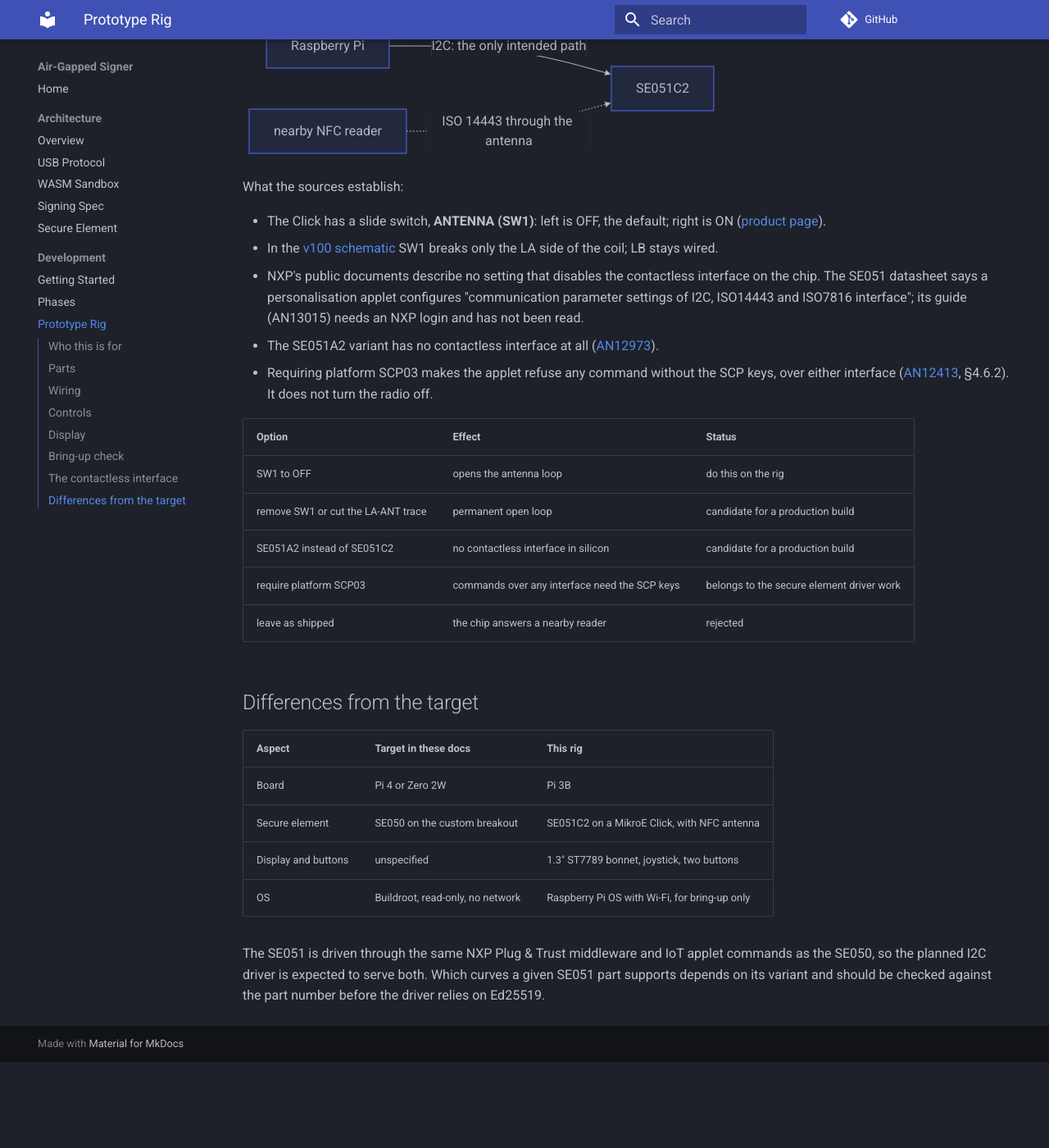
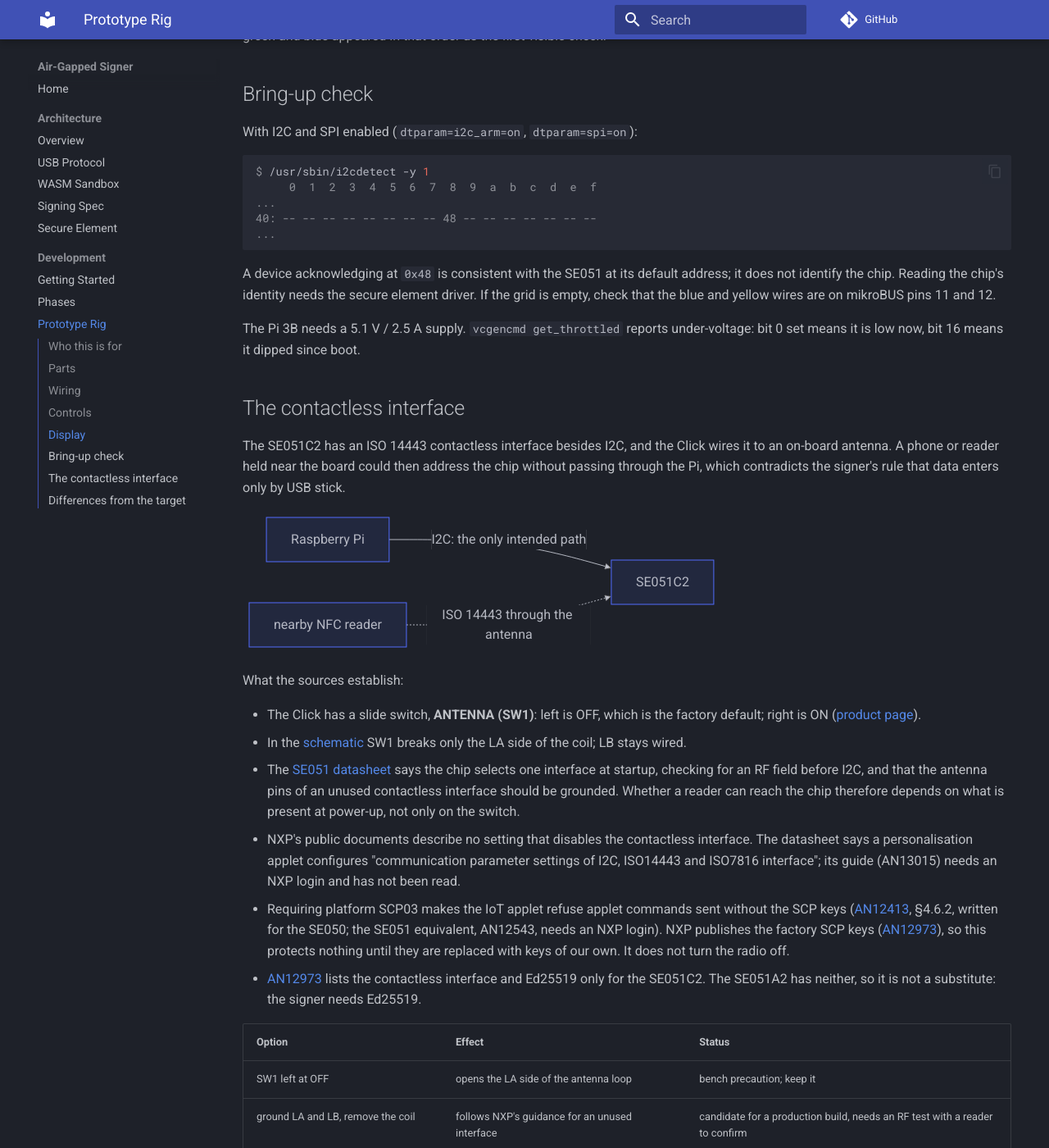
Before and after one commit to paolino/air-gap-signer, an MkDocs documentation site: the page built from docs/dev/prototype-rig.md, in a window 1280 px wide and 1400 px high, scrolled down 2999 px. Shown: the whole window at 82% size. Built offline with MkDocs 1.6.1 and Material for MkDocs 9.7.7, drawn with Linux system fonts in a browser that asks for light colours; comment, search, counter and statistics services are not loaded; before the commit the page ends 4294 px from its top, so only the background shows below that; some of the changed text lies outside the part shown.

Commit message:
docs: correct prototype rig claims after review
SE051A2 lacks Ed25519; antenna switch ships OFF and the chip selects its interface at startup; SCP03 scope and published factory keys; framebuffer found by name; mikroBUS pin numbers; narrowed bring-up claim; home page names the SE050.

````diff
--- a/docs/dev/prototype-rig.md
+++ b/docs/dev/prototype-rig.md
@@ -2,10 +2,12 @@
 
 ## Who this is for
 
-A developer who wants to run the signer on real hardware before the
-production board exists. With this rig on the bench they can see the
-secure element answer on I2C, draw on the screen and read every button —
-the three things the Raspberry Pi HAL has to drive.
+A developer who wants to bring up the signer's peripherals on real
+hardware before the production board exists. With this rig on the bench
+they can see the secure element respond on I2C, draw on the screen and
+read every control — the three peripherals the Raspberry Pi HAL has to
+drive. The HAL itself (`signer-pi`) is not written yet; everything below
+is exercised from the Linux command line.
 
 The rig is built from off-the-shelf boards. It is not the production
 device: it differs from the target in the ways listed under
@@ -15,11 +17,14 @@ device: it differs from the target in the ways listed under
 
 | Part | What it provides |
 |---|---|
-| Raspberry Pi 3 Model B V1.2 | 64-bit host (BCM2837), runs the same `aarch64` binaries as a Pi 4 or Zero 2W |
-| [MikroE SE051 Plug&Trust Click](https://www.mikroe.com/se051-plugtrust-click) | NXP SE051C2 secure element on I2C, address `0x48` |
+| Raspberry Pi 3 Model B V1.2 | 64-bit host (BCM2837); with a 64-bit OS it runs the same `aarch64` binaries as a Pi 4 or Zero 2W |
+| [MikroE SE051 Plug&Trust Click](https://www.mikroe.com/se051-plugtrust-click) | NXP SE051C2 secure element on I2C, address `0x48` (NXP's default) |
 | [Adafruit 1.3" TFT Bonnet](https://www.adafruit.com/product/4506) | 240×240 ST7789 display on SPI, five-way joystick, two buttons, STEMMA QT I2C port |
-| STEMMA QT to female jumper cable | carries 3V3, GND, SDA and SCL from the bonnet to the Click |
+| [STEMMA QT to female jumper cable](https://www.adafruit.com/product/4397) | carries 3V3, GND, SDA and SCL from the bonnet to the Click |
 | microSD card | boot medium |
+
+Tested with Raspberry Pi OS Lite 64-bit (Debian 13 "trixie", image of
+2026-10-06), kernel `6.18.50+rpt-rpi-v8`.
 
 ## Wiring
 
@@ -44,21 +49,28 @@ flowchart LR
         Ant["NFC antenna"]
     end
     SPI0 -- "pixels; DC on GPIO 25, backlight on GPIO 26" --> LCD
-    Keys -- "active low, internal pull-ups" --> GPIO
+    Keys -- "active low" --> GPIO
     I2C1 -- "through the header" --> QT
     QT -- "red 3V3, black GND, blue SDA, yellow SCL" --> SE
     Ant -. "slide switch SW1, keep OFF" .- SE
 ```
 
-The cable colours follow the STEMMA QT convention. On the Click, SDA and
-SCL are on the lower mikroBUS row, 3V3 on the upper row; GND is on both.
-Leave RST, EN and every NC pin unconnected.
+| Cable wire | Click mikroBUS pin |
+|---|---|
+| blue | SDA, pin 11 |
+| yellow | SCL, pin 12 |
+| red | 3V3, pin 7 |
+| black | GND, pin 8 or 9 |
+
+The colours follow the STEMMA QT convention. Leave RST, EN and every NC
+pin unconnected; with EN unwired, the Click's enable switch SW2 stays in
+its default ON position.
 
 ## Controls
 
 Every control pulls its line low when pressed. The pins were read from
 the rig by watching edges while each control was pressed in turn; they
-match Adafruit's published pinout.
+match [Adafruit's published pinout](https://learn.adafruit.com/adafruit-1-3-color-tft-bonnet-for-raspberry-pi/pinouts).
 
 | Control | GPIO |
 |---|---|
@@ -70,25 +82,42 @@ match Adafruit's published pinout.
 | button #5 | 5 |
 | button #6 | 6 |
 
-The lines need the internal pull-up enabled (`gpiod` bias `pull-up`).
+Buttons #5 and #6 have 10 kΩ pull-ups on the bonnet; the joystick lines
+need the Pi's internal pull-up (`gpiod` bias `pull-up`). Requesting it on
+all seven is harmless. To watch the edges:
+
+```console
+$ gpiomon -c gpiochip0 -b pull-up -e falling --format "%o" 4 5 6 17 22 23 27
+17
+22
+```
 
 ## Display
 
-The Raspberry Pi kernel ships an overlay for this panel. One line in
-`config.txt` creates a 240×240, 16-bit RGB565 framebuffer:
+The Raspberry Pi kernel ships an overlay for this panel. Add one line to
+`/boot/firmware/config.txt` and reboot:
 
 ```ini
 dtoverlay=minipitft13,rotate=0
 ```
 
 The driver takes GPIO 25 (data/command) and GPIO 26 (backlight); neither
-collides with the controls. The framebuffer is `/dev/fb1`: writing
-240×240 little-endian RGB565 pixels to it draws a frame.
+collides with the controls. It registers a 240×240, 16-bit RGB565
+framebuffer. Linux numbers framebuffers in registration order, so find it
+by name rather than assuming an index:
+
+```console
+$ grep -l fb_st7789v /sys/class/graphics/fb*/name
+/sys/class/graphics/fb1/name
+```
+
+On the tested image it is `/dev/fb1`. Writing 240×240 little-endian
+RGB565 pixels to it draws a frame; three horizontal bands of red, green
+and blue appeared in that order as the first visible check.
 
 ## Bring-up check
 
-On Raspberry Pi OS with I2C and SPI enabled
-(`dtparam=i2c_arm=on`, `dtparam=spi=on`):
+With I2C and SPI enabled (`dtparam=i2c_arm=on`, `dtparam=spi=on`):
 
 ```console
 $ /usr/sbin/i2cdetect -y 1
@@ -96,12 +125,12 @@ $ /usr/sbin/i2cdetect -y 1
 ...
 40: -- -- -- -- -- -- -- -- 48 -- -- -- -- -- -- --
 ...
-$ cat /sys/class/graphics/fb1/name
-fb_st7789v
 ```
 
-`48` is the secure element. If the grid is empty, check that SDA and SCL
-are on the lower Click row and not on its NC pins.
+A device acknowledging at `0x48` is consistent with the SE051 at its
+default address; it does not identify the chip. Reading the chip's
+identity needs the secure element driver. If the grid is empty, check
+that the blue and yellow wires are on mikroBUS pins 11 and 12.
 
 The Pi 3B needs a 5.1 V / 2.5 A supply. `vcgencmd get_throttled` reports
 under-voltage: bit 0 set means it is low now, bit 16 means it dipped since
@@ -122,43 +151,56 @@ flowchart LR
 
 What the sources establish:
 
-- The Click has a slide switch, **ANTENNA (SW1)**: left is OFF, the
-  default; right is ON
+- The Click has a slide switch, **ANTENNA (SW1)**: left is OFF, which is
+  the factory default; right is ON
   ([product page](https://www.mikroe.com/se051-plugtrust-click)).
 - In the
-  [v100 schematic](https://cdn.sparkfun.com/assets/6/a/d/1/c/Schematic-21298-MIKROE_SE051_Plug_Trust_Click.PDF)
+  [schematic](https://download.mikroe.com/documents/add-on-boards/click/se051-plugtrust-click/SE051%20Plug%26Trust_click_v100b_Schematic.PDF)
   SW1 breaks only the LA side of the coil; LB stays wired.
+- The [SE051 datasheet](https://www.nxp.com/docs/en/data-sheet/SE051.pdf)
+  says the chip selects one interface at startup, checking for an RF
+  field before I2C, and that the antenna pins of an unused contactless
+  interface should be grounded. Whether a reader can reach the chip
+  therefore depends on what is present at power-up, not only on the
+  switch.
 - NXP's public documents describe no setting that disables the
-  contactless interface on the chip. The SE051 datasheet says a personalisation applet configures
-  "communication parameter settings of I2C, ISO14443 and ISO7816
-  interface"; its guide (AN13015) needs an NXP login and has not been
-  read.
-- The SE051A2 variant has no contactless interface at all
-  ([AN12973](https://www.nxp.com/docs/en/application-note/AN12973.pdf)).
-- Requiring platform SCP03 makes the applet refuse any command without the
-  SCP keys, over either interface
+  contactless interface. The datasheet says a personalisation applet
+  configures "communication parameter settings of I2C, ISO14443 and
+  ISO7816 interface"; its guide (AN13015) needs an NXP login and has not
+  been read.
+- Requiring platform SCP03 makes the IoT applet refuse applet commands
+  sent without the SCP keys
   ([AN12413](https://www.nxp.com/docs/en/application-note/AN12413.pdf),
-  §4.6.2). It does not turn the radio off.
+  §4.6.2, written for the SE050; the SE051 equivalent, AN12543, needs an
+  NXP login). NXP publishes the factory SCP keys
+  ([AN12973](https://www.nxp.com/docs/en/application-note/AN12973.pdf)),
+  so this protects nothing until they are replaced with keys of our own.
+  It does not turn the radio off.
+- [AN12973](https://www.nxp.com/docs/en/application-note/AN12973.pdf)
+  lists the contactless interface and Ed25519 only for the SE051C2. The
+  SE051A2 has neither, so it is not a substitute: the signer needs
+  Ed25519.
 
 | Option | Effect | Status |
 |---|---|---|
-| SW1 to OFF | opens the antenna loop | do this on the rig |
-| remove SW1 or cut the LA-ANT trace | permanent open loop | candidate for a production build |
-| SE051A2 instead of SE051C2 | no contactless interface in silicon | candidate for a production build |
-| require platform SCP03 | commands over any interface need the SCP keys | belongs to the secure element driver work |
-| leave as shipped | the chip answers a nearby reader | rejected |
+| SW1 left at OFF | opens the LA side of the antenna loop | bench precaution; keep it |
+| ground LA and LB, remove the coil | follows NXP's guidance for an unused interface | candidate for a production build, needs an RF test with a reader to confirm |
+| require platform SCP03 with our own keys | applet commands over any interface need those keys | belongs to the secure element driver work |
+| switch SW1 to ON | the chip can answer a nearby reader | rejected |
 
 ## Differences from the target
 
 | Aspect | Target in these docs | This rig |
 |---|---|---|
 | Board | Pi 4 or Zero 2W | Pi 3B |
-| Secure element | SE050 on the custom breakout | SE051C2 on a MikroE Click, with NFC antenna |
+| Secure element | SE050 on the custom breakout ([Secure Element](../architecture/secure-element.md)) | SE051C2 on a MikroE Click, with NFC antenna |
 | Display and buttons | unspecified | 1.3" ST7789 bonnet, joystick, two buttons |
 | OS | Buildroot, read-only, no network | Raspberry Pi OS with Wi-Fi, for bring-up only |
 
-The SE051 is driven through the same NXP Plug & Trust middleware and
-IoT applet commands as the SE050, so the planned I2C driver is expected to
-serve both. Which curves a given SE051 part supports depends
-on its variant and should be checked against the part number before the
-driver relies on Ed25519.
+The secure element driver is intended to serve both the SE050 and the
+SE051. They share NXP's Plug & Trust middleware, but
+[NXP's migration guide](https://www.nxp.com/docs/en/application-note/AN13014.pdf)
+lists differences in I2C clock stretching, APDUs and object policies, so
+the driver's PIN, key and signing operations must be tested on each part.
+Which curves a given part supports depends on its variant; check the part
+number before relying on Ed25519.
````
Also changed, not shown: docs/dev/phases.md (+1 -1 lines), docs/index.md (+1 -1 lines).
